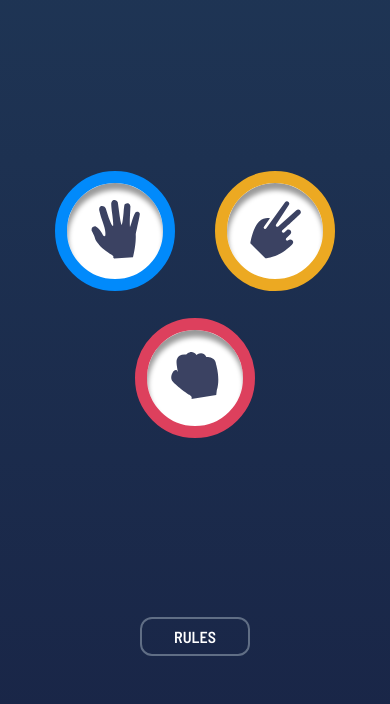
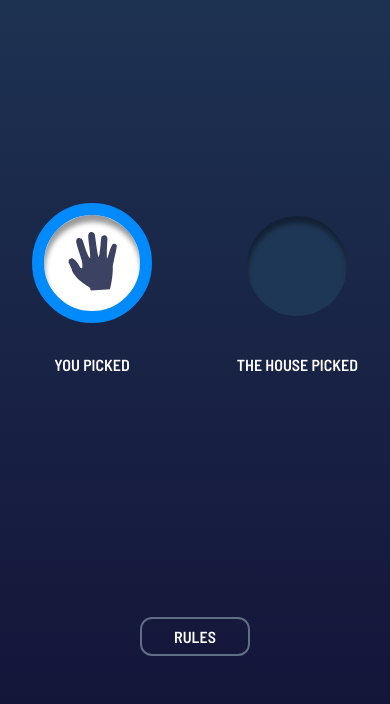
Before and after one commit to Zig94/Rock-Paper-Scissors, a plain HTML site: page index.html in a window 390 px wide. Both pictures are taken after a click on the button 115 px from the left and 371 px from the top of the page. Shown: the part 140-844 px from the top of the page. Drawn offline with Linux system fonts and the light colour scheme.

Commit message:
finished second step

```diff
--- a/css/style.css
+++ b/css/style.css
@@ -59,9 +59,9 @@ body {
 	justify-content: space-between;
 	height: 100%;
 	min-height: 100vh;
-	padding: 3em 1.5em;
+	padding: 3em 1em;
 	width: 100%;
-	max-width: 400px;
+	max-width: 700px;
 	margin: 0 auto;
 }
 .info-box {
@@ -95,16 +95,36 @@ body {
 .game-box {
 	position: relative;
 	display: flex;
-	flex-wrap: wrap;
-	align-content: center;
+    flex-direction: column;
+	align-items: center;
 	justify-content: center;
-	z-index: 1;
+    padding: 0 1em;
+    width: 100%;
+}
+.row {
+    display: flex;
+    justify-content: space-between;
+    margin-bottom: 2em;
+    width: 100%;
+
+}
+.btn-box {
+    display: flex;
+    flex-direction: column;
+}
+.under-btn {
+    margin-top: 2em;
+}
+.btn-right {
+    display: flex;
+    flex-direction: column;
+    align-items: center;
+    justify-content: space-between;
 }
 .btn {
 	position: relative;
 	width: 120px;
     height: 120px;
-	margin: 1.5em;
 	border-radius: 50%;
 	background-color: #fff;
 	border: 12px solid;
@@ -127,6 +147,12 @@ body {
 }
 .scissors {
 	border-color: var(--scissors);
+}
+.btn-wait {
+    width: 100px;height: 100px;
+    border: none;
+    background-color: hsl(214, 47%, 23%);
+    margin-top: 1em;
 }
 .rules-btn {
 	padding: 0.5em 2em;
@@ -203,3 +229,12 @@ body {
 .close:hover .close-img {
 transform: scale(1.5);
 }
+.hide {
+    display: none;
+}
+.circle {
+    width: 100px;
+    height: 100px;
+	margin: 1.5em;
+	border-radius: 50%;
+}
--- a/index.html
+++ b/index.html
@@ -21,34 +21,48 @@
     </div>
 
     <div class="game-box">
-      <button class="btn paper"><img src="./images/icon-paper.svg" alt="" class="img"></button>
-      <button class="btn scissors"><img src="./images/icon-scissors.svg" alt="" class="img"></button>
-      <button class="btn rock"><img src="./images/icon-rock.svg" alt="" class="img"></button>
+      <div class="row">
+        <div class="btn-left">
+          <button class="btn paper game-btn"><img src="./images/icon-paper.svg" alt="" class="img"></button>
+          <button class="btn chosen-btn hide"><img class="img-chosen" src="./images/icon-paper.svg" alt=""></button>
+          <p class="under-btn hide">you picked</p>
+        </div>
+        <div class="btn-right">
+          <button class="btn btn-wait hide"></button>
+          <button class="btn scissors game-btn"><img src="./images/icon-scissors.svg" alt="" class="img"></button>
+          <p class="under-btn hide">the house picked</p>
+        </div>
+      </div>
+
+      <button class="btn rock game-btn"><img src="./images/icon-rock.svg" alt="" class="img"></button>
     </div>
 
     <button class="rules-btn">rules</button>
 
 
   </div>
-  <div class="modal">
+  <div class="modal hide">
     <h2 class="modal-name">rules</h2>
     <div class="modal-box">
       <div class="win-info">
-        <button class="btn modal-btn"><img src="./images/icon-scissors.svg" alt="" class="modal-img"></button><p class="beats">beats</p>
+        <button class="btn modal-btn"><img src="./images/icon-scissors.svg" alt="" class="modal-img"></button>
+        <p class="beats">beats</p>
         <button class="btn modal-btn modal-paper"><img src="./images/icon-paper.svg" alt="" class="modal-img"></button>
       </div>
       <div class="win-info">
-        <button class="btn modal-btn modal-paper"><img src="./images/icon-paper.svg" alt="" class="modal-img"></button><p class="beats">beats</p>
+        <button class="btn modal-btn modal-paper"><img src="./images/icon-paper.svg" alt="" class="modal-img"></button>
+        <p class="beats">beats</p>
         <button class="btn modal-btn"><img src="./images/icon-rock.svg" alt="" class="modal-img"></button>
       </div>
       <div class="win-info">
-        <button class="btn modal-btn"><img src="./images/icon-rock.svg" alt="" class="modal-img"></button><p class="beats">beats</p>
+        <button class="btn modal-btn"><img src="./images/icon-rock.svg" alt="" class="modal-img"></button>
+        <p class="beats">beats</p>
         <button class="btn modal-btn"><img src="./images/icon-scissors.svg" alt="" class="modal-img"></button>
       </div>
     </div>
     <button class="close"><img class="close-img" src="./images/icon-close.svg" alt="">
-  </button>
-</div>
+    </button>
+  </div>
   <script src="./js/script.js"></script>
 </body>
 
--- a/js/script.js
+++ b/js/script.js
@@ -0,0 +1,48 @@
+const rulesBtn = document.querySelector('.rules-btn')
+const game = document.querySelector('.container')
+const modal = document.querySelector('.modal')
+const closeModalBtn = document.querySelector('.close')
+const gameBtn = document.querySelectorAll('.game-btn')
+const btnImg = document.querySelectorAll('.img')
+const gameBox = document.querySelector('.game-box')
+const waitBtn = document.querySelector('.btn-wait')
+const waitText = document.querySelectorAll('.under-btn')
+const chosenBtn = document.querySelector('.chosen-btn')
+const chosenImg = document.querySelector('.img-chosen')
+
+
+const showModal = () => {
+	game.classList.toggle('hide')
+	modal.classList.toggle('hide')
+}
+const closeModal = () => {
+    game.classList.toggle('hide')
+	modal.classList.toggle('hide')
+}
+function playGame (e) {
+   gameBtn.forEach(btn => {
+    btn.classList.add('hide')
+   })
+ waitBtn.classList.remove('hide')
+waitText.forEach(text => text.classList.remove('hide'))
+
+const checkSelectedButton = () => {
+  chosenBtn.classList.remove('hide')
+ if (this.classList.contains('paper')) {
+  chosenBtn.classList.add('paper')
+ } else if(this.classList.contains('scissors')){
+  chosenBtn.classList.add('scissors');
+  chosenImg.setAttribute("src", "./images/icon-scissors.svg")
+ } else{
+  chosenBtn.classList.add('rock');
+  chosenImg.setAttribute("src", "./images/icon-rock.svg")
+ }
+}
+
+ checkSelectedButton()
+}
+
+
+gameBtn.forEach(btn => btn.addEventListener('click',playGame))
+rulesBtn.addEventListener('click', showModal)
+closeModalBtn.addEventListener('click', closeModal)
```
